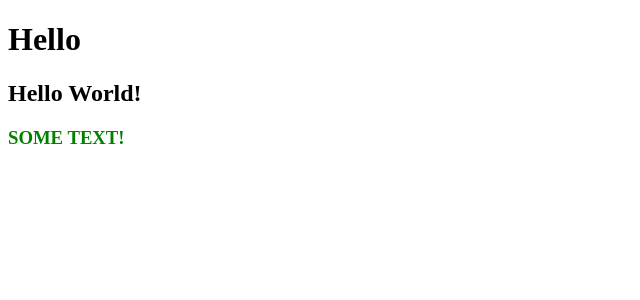
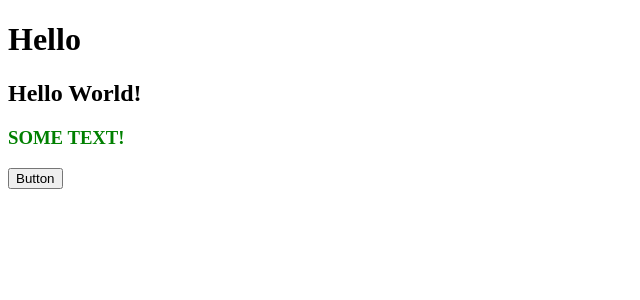
Before and after one commit to avoxa25/study-angular, an Angular app: page / in a window 1280 px wide. Shown: the top 300 px of the page, without its empty margins (0-640 px from the left). Built offline with nearby package versions, Linux system fonts and the light colour scheme.

Commit message:
Add attr disabled

```diff
--- a/src/app/hello-world/hello-world.component.html
+++ b/src/app/hello-world/hello-world.component.html
@@ -1,2 +1,3 @@
 <h2>Hello World!</h2>
 <h3 [style.color]="fontColor">{{ text }}</h3>
+<button [disabled]="canClick">Button</button>
--- a/src/app/hello-world/hello-world.component.ts
+++ b/src/app/hello-world/hello-world.component.ts
@@ -8,5 +8,6 @@ import { Component, OnInit } from '@angular/core';
 export class HelloWorldComponent implements OnInit {
 	text = `SOME TEXT!`;
 	fontColor = Math.random() > 0.5 ? `red`: `green`;
+	canClick = Math.random() > 0.5 ? true: false;
 	ngOnInit() { }
 }
```
